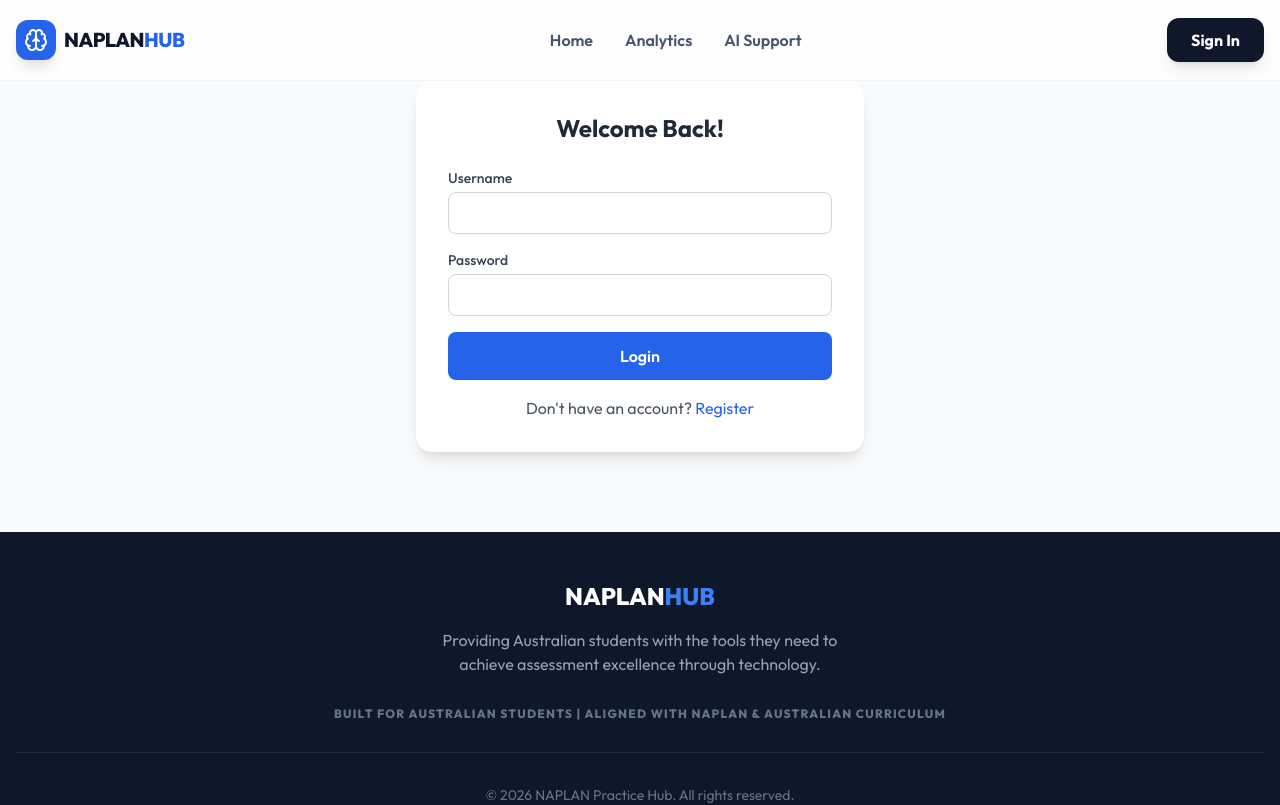
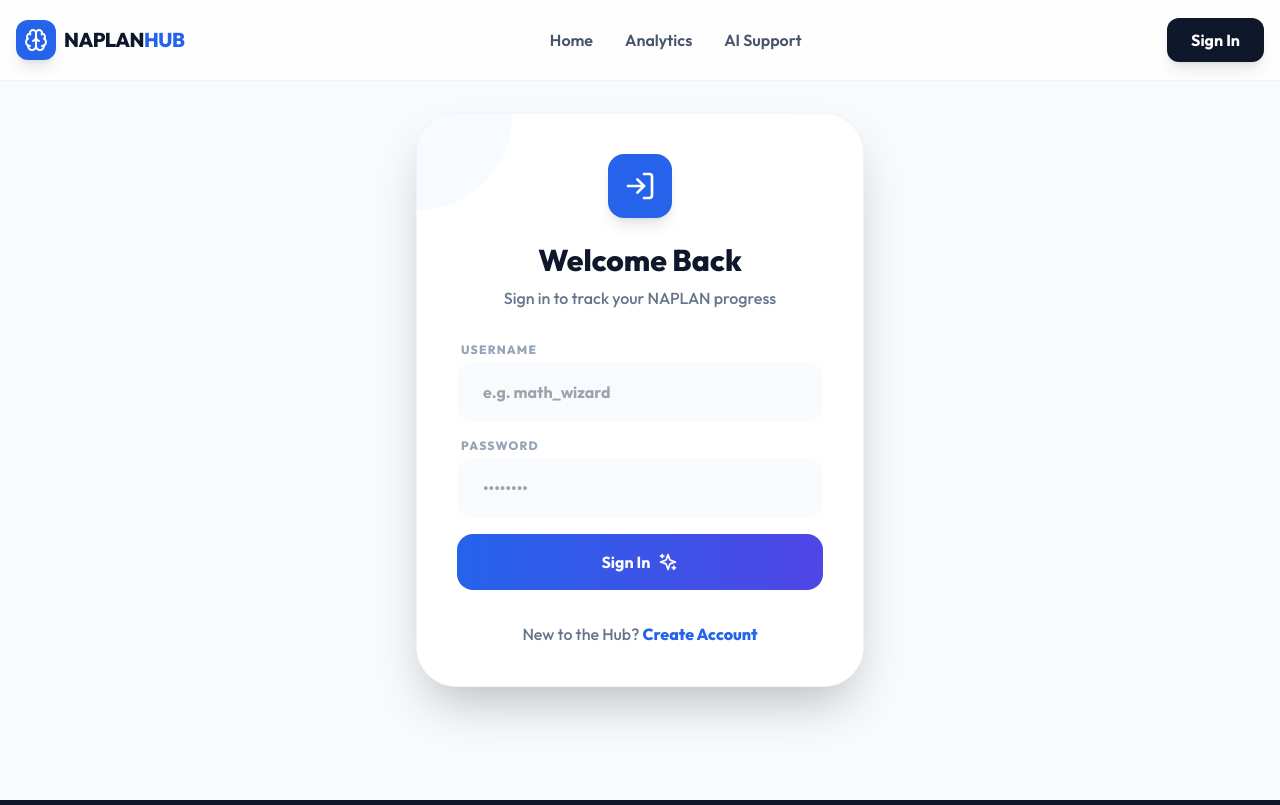
Before and after one commit to vdogradev/naplan-app, a React (Vite) app in the folder frontend/: page /login in a window 1280 px wide. Shown: the top 805 px of the page. Built offline with nearby package versions, Linux system fonts and the light colour scheme.

Commit message:
fix(auth/api): implement full login logic and resolve production CORS/proxy issues

```diff
--- a/frontend/src/pages/Login.tsx
+++ b/frontend/src/pages/Login.tsx
@@ -1,81 +1,142 @@
 import { useState } from 'react'
 import { useNavigate } from 'react-router-dom'
+import { useAuthStore } from '../store/authStore'
+import api from '../services/api'
+import { LogIn, UserPlus, AlertCircle, Loader2, Sparkles } from 'lucide-react'
+import { motion, AnimatePresence } from 'framer-motion'
 
 function Login() {
   const [isLogin, setIsLogin] = useState(true)
+  const [loading, setLoading] = useState(false)
+  const [error, setError] = useState<string | null>(null)
   const [formData, setFormData] = useState({
     username: '',
     email: '',
     password: '',
     yearLevel: ''
   })
+
   const navigate = useNavigate()
+  const { setUser } = useAuthStore()
 
-  const handleSubmit = (e: React.FormEvent) => {
+  const handleSubmit = async (e: React.FormEvent) => {
     e.preventDefault()
-    // TODO: Connect to backend API
-    console.log('Form submitted:', formData)
+    setLoading(true)
+    setError(null)
+
+    try {
+      const endpoint = isLogin ? '/auth/login' : '/auth/register'
+      const payload = isLogin
+        ? { username: formData.username, password: formData.password }
+        : { ...formData, yearLevel: formData.yearLevel ? parseInt(formData.yearLevel) : undefined }
+
+      const response = await api.post(endpoint, payload)
+
+      if (response.data.success) {
+        setUser(response.data.user, response.data.token)
         navigate('/')
+      } else {
+        setError(response.data.message || 'Authentication failed')
+      }
+    } catch (err: any) {
+      console.error('Auth error:', err)
+      setError(err.response?.data?.message || 'Connection to server failed. Please try again.')
+    } finally {
+      setLoading(false)
+    }
   }
 
   return (
-    <div className="max-w-md mx-auto">
-      <div className="bg-white rounded-2xl p-8 shadow-lg">
-        <h1 className="text-2xl font-bold text-center text-gray-800 mb-6">
-          {isLogin ? 'Welcome Back!' : 'Create Account'}
+    <div className="min-h-[80vh] flex items-center justify-center p-4">
+      <motion.div
+        initial={{ opacity: 0, y: 20 }}
+        animate={{ opacity: 1, y: 0 }}
+        className="max-w-md w-full"
+      >
+        <div className="bg-white rounded-[2.5rem] p-10 shadow-2xl border border-slate-100 relative overflow-hidden">
+          <div className="absolute -top-24 -left-24 w-48 h-48 bg-blue-50 rounded-full opacity-50"></div>
+
+          <div className="relative z-10">
+            <div className="w-16 h-16 bg-blue-600 rounded-2xl flex items-center justify-center text-white mb-6 shadow-lg mx-auto">
+              {isLogin ? <LogIn className="w-8 h-8" /> : <UserPlus className="w-8 h-8" />}
+            </div>
+
+            <h1 className="text-3xl font-black text-center text-slate-900 mb-2">
+              {isLogin ? 'Welcome Back' : 'Create Account'}
             </h1>
+            <p className="text-slate-500 text-center mb-8 font-medium">
+              {isLogin ? 'Sign in to track your NAPLAN progress' : 'Join thousands of students across Australia'}
+            </p>
+
+            <AnimatePresence>
+              {error && (
+                <motion.div
+                  initial={{ opacity: 0, height: 0 }}
+                  animate={{ opacity: 1, height: 'auto' }}
+                  exit={{ opacity: 0, height: 0 }}
+                  className="bg-red-50 border border-red-100 rounded-2xl p-4 mb-6 flex items-center gap-3 text-red-700 text-sm font-bold"
+                >
+                  <AlertCircle className="w-5 h-5 flex-shrink-0" />
+                  {error}
+                </motion.div>
+              )}
+            </AnimatePresence>
 
             <form onSubmit={handleSubmit} className="space-y-4">
               <div>
-            <label className="block text-sm font-medium text-gray-700 mb-1">
+                <label className="block text-xs font-black text-slate-400 uppercase tracking-widest mb-1 ml-1">
                   Username
                 </label>
                 <input
                   type="text"
                   value={formData.username}
                   onChange={(e) => setFormData({...formData, username: e.target.value})}
-              className="w-full px-4 py-2 border border-gray-300 rounded-lg focus:ring-2 focus:ring-blue-500 focus:border-transparent"
+                  className="w-full px-6 py-4 bg-slate-50 border-2 border-transparent rounded-2xl focus:border-blue-600 focus:bg-white outline-none transition-all font-bold text-slate-700"
+                  placeholder="e.g. math_wizard"
                   required
                 />
               </div>
 
               {!isLogin && (
                 <div>
-              <label className="block text-sm font-medium text-gray-700 mb-1">
+                  <label className="block text-xs font-black text-slate-400 uppercase tracking-widest mb-1 ml-1">
                     Email
                   </label>
                   <input
                     type="email"
                     value={formData.email}
                     onChange={(e) => setFormData({...formData, email: e.target.value})}
-                className="w-full px-4 py-2 border border-gray-300 rounded-lg focus:ring-2 focus:ring-blue-500 focus:border-transparent"
+                    className="w-full px-6 py-4 bg-slate-50 border-2 border-transparent rounded-2xl focus:border-blue-600 focus:bg-white outline-none transition-all font-bold text-slate-700"
+                    placeholder="student@example.com"
                     required
                   />
                 </div>
               )}
 
               <div>
-            <label className="block text-sm font-medium text-gray-700 mb-1">
+                <label className="block text-xs font-black text-slate-400 uppercase tracking-widest mb-1 ml-1">
                   Password
                 </label>
                 <input
                   type="password"
                   value={formData.password}
                   onChange={(e) => setFormData({...formData, password: e.target.value})}
-              className="w-full px-4 py-2 border border-gray-300 rounded-lg focus:ring-2 focus:ring-blue-500 focus:border-transparent"
+                  className="w-full px-6 py-4 bg-slate-50 border-2 border-transparent rounded-2xl focus:border-blue-600 focus:bg-white outline-none transition-all font-bold text-slate-700"
+                  placeholder="••••••••"
                   required
                 />
               </div>
 
               {!isLogin && (
                 <div>
-              <label className="block text-sm font-medium text-gray-700 mb-1">
+                  <label className="block text-xs font-black text-slate-400 uppercase tracking-widest mb-1 ml-1">
                     Year Level
                   </label>
                   <select
                     value={formData.yearLevel}
                     onChange={(e) => setFormData({...formData, yearLevel: e.target.value})}
-                className="w-full px-4 py-2 border border-gray-300 rounded-lg focus:ring-2 focus:ring-blue-500 focus:border-transparent"
+                    className="w-full px-6 py-4 bg-slate-50 border-2 border-transparent rounded-2xl focus:border-blue-600 focus:bg-white outline-none transition-all font-bold text-slate-700 appearance-none"
+                    required
                   >
                     <option value="">Select Year</option>
                     <option value="3">Year 3</option>
@@ -86,22 +147,32 @@ function Login() {
 
               <button
                 type="submit"
-            className="w-full bg-blue-600 text-white py-3 rounded-lg font-semibold hover:bg-blue-700 transition-colors"
+                disabled={loading}
+                className="w-full btn-premium flex items-center justify-center gap-2 mt-4"
               >
-            {isLogin ? 'Login' : 'Register'}
+                {loading ? (
+                  <Loader2 className="w-5 h-5 animate-spin" />
+                ) : (
+                  <>
+                    {isLogin ? 'Sign In' : 'Create Account'}
+                    <Sparkles className="w-5 h-5" />
+                  </>
+                )}
               </button>
             </form>
 
-        <p className="text-center mt-4 text-gray-600">
-          {isLogin ? "Don't have an account?" : "Already have an account?"}{' '}
+            <div className="mt-8 text-center text-slate-500 font-medium">
+              {isLogin ? "New to the Hub?" : "Already a member?"}{' '}
               <button
                 onClick={() => setIsLogin(!isLogin)}
-            className="text-blue-600 hover:underline"
+                className="text-blue-600 font-black hover:underline underline-offset-4"
               >
-            {isLogin ? 'Register' : 'Login'}
+                {isLogin ? 'Create Account' : 'Sign In instead'}
               </button>
-        </p>
             </div>
+          </div>
+        </div>
+      </motion.div>
     </div>
   )
 }
--- a/frontend/src/services/api.ts
+++ b/frontend/src/services/api.ts
@@ -1,6 +1,6 @@
 import axios from 'axios';
 
-const API_URL = import.meta.env.VITE_API_URL || 'https://naplan-app.onrender.com/api';
+const API_URL = import.meta.env.VITE_API_URL || '/api';
 
 const api = axios.create({
   baseURL: API_URL,
```
Also changed, not shown: 2 other files (tests, documents, lock files or other folders). Lines whose indentation alone changed are shown as unchanged.
